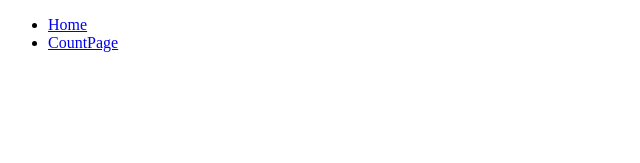
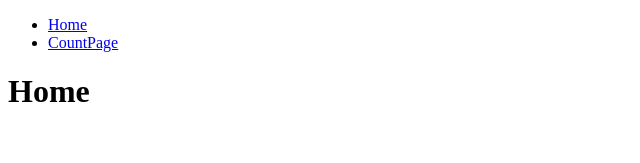
Before and after one commit to sheerien/hooks-test, a React (Create React App) app: page / in a window 1280 px wide. Shown: the top 163 px of the page, without its empty margins (0-640 px from the left). Built offline with nearby package versions, Linux system fonts and the light colour scheme.

Commit message:
add hooks as props

```diff
--- a/src/App.js
+++ b/src/App.js
@@ -1,23 +1,27 @@
-import React from "react";
+import React, { useState } from "react";
 import { BrowserRouter as Router, Route, Switch } from "react-router-dom";
 import NavBar from "./components/NavBar";
-import Home from "./components/Home";
 import routes from "./Routes/routes";
 
 function App() {
+  let initialCount = 0;
+  const [count, setCount] = useState(initialCount);
+
   return (
     <Router>
       <NavBar />
       <Switch>
         {/*<Route path="/" exact component={Home} />*/}
         {routes.map((route, key) => {
-          <Route
-            key={key}
-            path={route.path}
-            exact={route.exact}
-            component={route.component}
-            render={(props) => route.render(props)}
-          />;
+          return (
+            <Route
+              key={key}
+              path={route.path}
+              exact={route.exact}
+              component={route.component}
+              render={(props) => route.render(props, count, setCount)}
+            />
+          );
         })}
       </Switch>
     </Router>
--- a/src/Routes/routes.js
+++ b/src/Routes/routes.js
@@ -10,8 +10,8 @@ export default [
   {
     path: "/countpage",
     exact: true,
-    render: (props) => {
-      return <CountPage {...props} />;
+    render: (props, count, setCount) => {
+      return <CountPage {...props} count={count} setCount={setCount} />;
     },
   },
 ];
--- a/src/components/CountPage.js
+++ b/src/components/CountPage.js
@@ -2,9 +2,17 @@ import React from "react";
 
 function CountPage(props) {
   console.log(props);
+  const increaseCount = () => {
+    props.setCount(props.count + 1);
+  };
+  const decreaseCount = () => {
+    props.setCount(props.count > 0 ? props.count - 1 : props.count);
+  };
   return (
     <div>
-      <h1>CountPage</h1>
+      <h1>{props.count}</h1>
+      <button onClick={() => increaseCount()}>+</button>
+      <button onClick={() => decreaseCount()}>-</button>
     </div>
   );
 }
```
